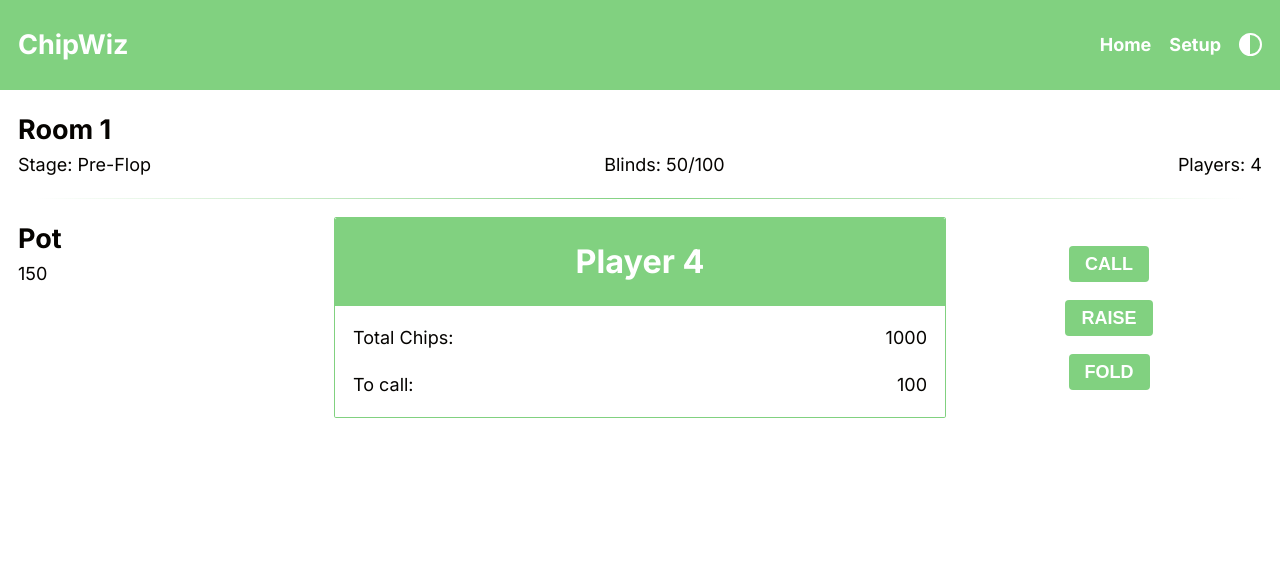
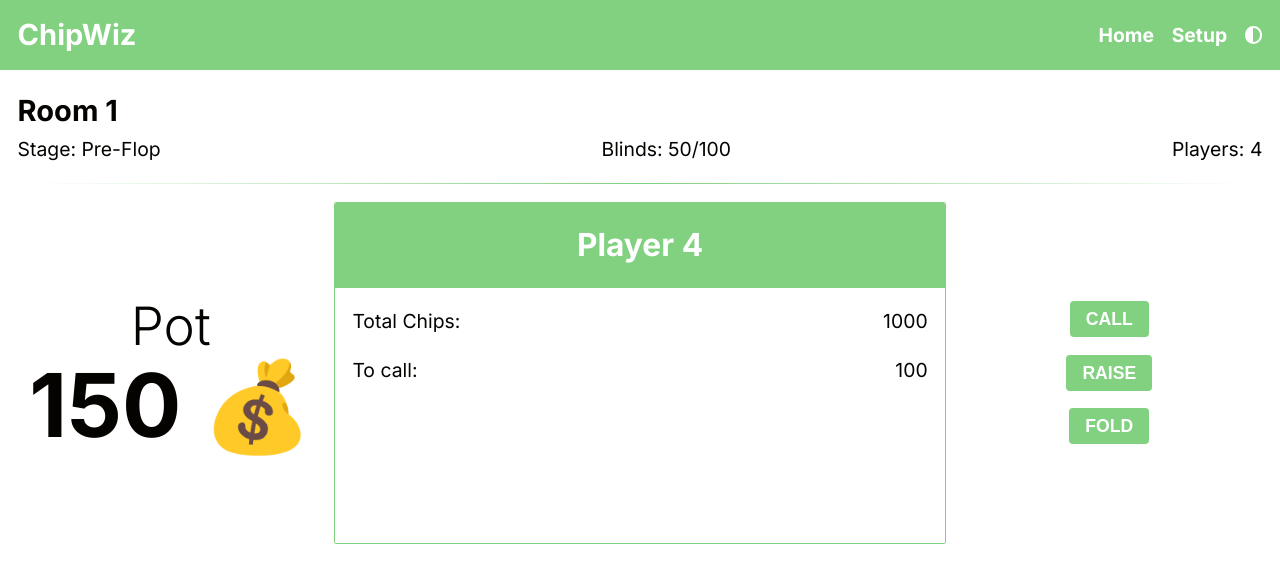
Before and after one commit to francescoiacono/chipwiz, a Next.js app: page /game/1 in a window 1280 px wide. Shown: the top 582 px of the page. Built offline with nearby package versions, Linux system fonts and the light colour scheme.

Commit message:
Small changes to css and added modal for stage change modification

```diff
--- a/src/app/layout.tsx
+++ b/src/app/layout.tsx
@@ -16,13 +16,13 @@ export default function RootLayout({
   children: React.ReactNode;
 }) {
   return (
-    <html lang='en'>
-      <ThemeProvider>
+    <ThemeProvider>
+      <html lang='en'>
         <body className={inter.className}>
           <Navbar />
           {children}
         </body>
-      </ThemeProvider>
-    </html>
+      </html>
+    </ThemeProvider>
   );
 }
--- a/src/app/styles/globals.css
+++ b/src/app/styles/globals.css
@@ -4,7 +4,7 @@
   --tertiary-color: #6912bf;
   --main-font-color: #050300;
   --background-color: #ffffff;
-  --navbar-height: 3rem;
+  --navbar-height: 2rem;
   --actions-height: 3rem;
   --setup-wrapper-width: 30rem;
   --primary-color-r: 113;
@@ -13,11 +13,10 @@
 }
 
 [data-theme='dark'] {
-  --primary-color: #71f335;
-  --secondary-color: #41b70b;
-  --tertiary-color: #228b22;
-  --main-font-color: #eecffc;
-  --background-color: #110118;
+  --primary-color: #32ae4f;
+  --secondary-color: #030f1c;
+  --main-font-color: #fafcff;
+  --background-color: #0d0f0a;
 }
 
 html,
@@ -27,15 +26,9 @@ body {
   font-family: -apple-system, BlinkMacSystemFont, Segoe UI, Roboto, Oxygen,
     Ubuntu, Cantarell, Fira Sans, Droid Sans, Helvetica Neue, sans-serif;
   line-height: 1.6;
-  font-size: 18px;
-  height: 100vh;
+  font-size: 1.1em;
+  min-height: 100vh; /* added this line */
 
-  /* background: linear-gradient(
-    to bottom,
-    var(--primary-color),
-    var(--secondary-color),
-    var(--tertiary-color)
-  ); */
   color: var(--main-font-color);
   background-color: var(--background-color);
 }
--- a/src/components/pages/game/subcomponents/gameInterface/gameInterface.module.css
+++ b/src/components/pages/game/subcomponents/gameInterface/gameInterface.module.css
@@ -3,6 +3,7 @@
   grid-template-rows: 1fr auto;
   grid-template-columns: 1fr 2fr 1fr;
   gap: 10px; /* Optional gap between grid items */
+  min-height: 20rem;
 }
 
 @media (max-width: 568px) {
--- a/src/components/pages/game/subcomponents/gameInterface/gameInterface.tsx
+++ b/src/components/pages/game/subcomponents/gameInterface/gameInterface.tsx
@@ -1,11 +1,12 @@
-import { Stage } from '@/data/types/types';
 import CurrentPlayer from '../currentPlayer/currentPlayer';
 import GameInfo from '../gameInfo/gameInfo';
 import PlayerActions from '../playerActions/playerActions';
-import { useGameState } from '@/components/providers/gameStateProvider/gameStateProvider';
 import GamePot from '../gamePot/gamePot';
 import styles from './gameInterface.module.css';
 import Divider from '@/components/ui/divider/divider';
+import StageAlert from '../stageAlert/stageAlert';
+import { Stage } from '@/data/types/types';
+import { useGameState } from '@/components/providers/gameStateProvider/gameStateProvider';
 
 const GameInterface = () => {
   const { gameState } = useGameState();
@@ -20,6 +21,7 @@ const GameInterface = () => {
             <GamePot pot={pot} />
             <CurrentPlayer />
             <PlayerActions />
+            <StageAlert stage={stage} />
           </section>
         </>
       ) : (
--- /dev/null
+++ b/src/components/pages/game/subcomponents/gamePot/gamePot.module.css
@@ -0,0 +1,17 @@
+.gamePot {
+  width: 100%;
+  height: 50%;
+  margin: auto;
+  text-align: center;
+  line-height: 4.5rem;
+}
+
+.potTitle {
+  font-size: 3rem;
+  font-weight: 300;
+}
+
+.potValue {
+  font-size: 5rem;
+  font-weight: 700;
+}
--- a/src/components/pages/game/subcomponents/gamePot/gamePot.tsx
+++ b/src/components/pages/game/subcomponents/gamePot/gamePot.tsx
@@ -1,12 +1,14 @@
+import styles from './gamePot.module.css';
+
 interface GamePotProps {
   pot: number;
 }
 
 const GamePot = ({ pot }: GamePotProps) => {
   return (
-    <div>
-      <h2>Pot</h2>
-      <p>{pot}</p>
+    <div className={styles.gamePot}>
+      <h2 className={styles.potTitle}>Pot</h2>
+      <p className={styles.potValue}>{pot} 💰</p>
     </div>
   );
 };
--- /dev/null
+++ b/src/components/pages/game/subcomponents/stageAlert/stageAlert.module.css
@@ -0,0 +1,28 @@
+.stageAlertBackdrop {
+  position: fixed;
+  z-index: 999;
+  top: 0;
+  left: 0;
+  right: 0;
+  bottom: 0;
+  background: rgba(0, 0, 0, 0.6);
+}
+
+.stageAlert {
+  position: fixed;
+  z-index: 1000;
+  top: 50%;
+  left: 50%;
+  transform: translate(-50%, -50%);
+  background: rgba(0, 0, 0, 0.8);
+  color: #fff;
+  padding: 20px;
+  border-radius: 8px;
+  text-align: center;
+  font-size: 1.2em;
+  font-weight: bold;
+  width: 80vw;
+  max-width: 400px;
+  box-shadow: 0 0 10px rgba(0, 0, 0, 0.3);
+  transition: opacity 0.2s ease-in-out;
+}
--- /dev/null
+++ b/src/components/pages/game/subcomponents/stageAlert/stageAlert.tsx
@@ -0,0 +1,45 @@
+import { useEffect, useState } from 'react';
+import { Stage } from '@/data/types/types';
+import styles from './stageAlert.module.css';
+
+interface StageAlertProps {
+  stage: Stage;
+}
+
+const StageAlert = ({ stage }: StageAlertProps) => {
+  const [showAlert, setShowAlert] = useState(false);
+  const introductoryMessages = [
+    `And now.. the ${stage}!`,
+    `The ${stage} is here`,
+    `The ${stage} is now!`,
+    `Ladies and gentlemen, the ${stage}!`,
+    `Hold on to your hats, it's ${stage} time!`,
+    `Prepare to be amazed by the incredible ${stage}!`,
+  ];
+
+  const randomMessage =
+    introductoryMessages[
+      Math.floor(Math.random() * introductoryMessages.length)
+    ];
+
+  useEffect(() => {
+    setShowAlert(true);
+    const timer = setTimeout(() => {
+      setShowAlert(false);
+    }, 3000);
+    return () => clearTimeout(timer);
+  }, [stage]);
+
+  if (!showAlert) return null;
+
+  return (
+    <>
+      <div className={styles.stageAlertBackdrop}></div>
+      <div className={styles.stageAlert}>
+        <p>{randomMessage}</p>
+      </div>
+    </>
+  );
+};
+
+export default StageAlert;
--- a/src/components/pages/setup/setup.module.css
+++ b/src/components/pages/setup/setup.module.css
@@ -1,7 +1,5 @@
 .setupPage {
-  padding: 1rem;
-
-  margin-bottom: 1rem;
+  height: 100%;
 }
 
 .setupPage h2 {
--- a/src/components/pages/setup/subcomponents/setupForm/setupForm.module.css
+++ b/src/components/pages/setup/subcomponents/setupForm/setupForm.module.css
@@ -1,5 +1,6 @@
 .form {
   width: 100%;
+  padding: 1rem;
   text-align: center;
 }
 
--- a/src/components/ui/submitButton/submitButton.module.css
+++ b/src/components/ui/submitButton/submitButton.module.css
@@ -2,7 +2,7 @@
   background-color: var(--primary-color);
   border: none;
   border-radius: 5px;
-  color: --var(background-color) !important;
+  color: var(--background-color) !important;
   cursor: pointer;
   font-size: 1.6rem;
   font-weight: 600;
--- a/src/components/ui/themeSwitch/themeSwitch.module.css
+++ b/src/components/ui/themeSwitch/themeSwitch.module.css
@@ -1,7 +1,7 @@
 .themeIconLight,
 .themeIconDark {
-  width: 23px;
-  height: 23px;
+  width: 1rem;
+  height: 1rem;
   border-radius: 50%;
   cursor: pointer;
   border: 2px solid var(--background-color);
```
